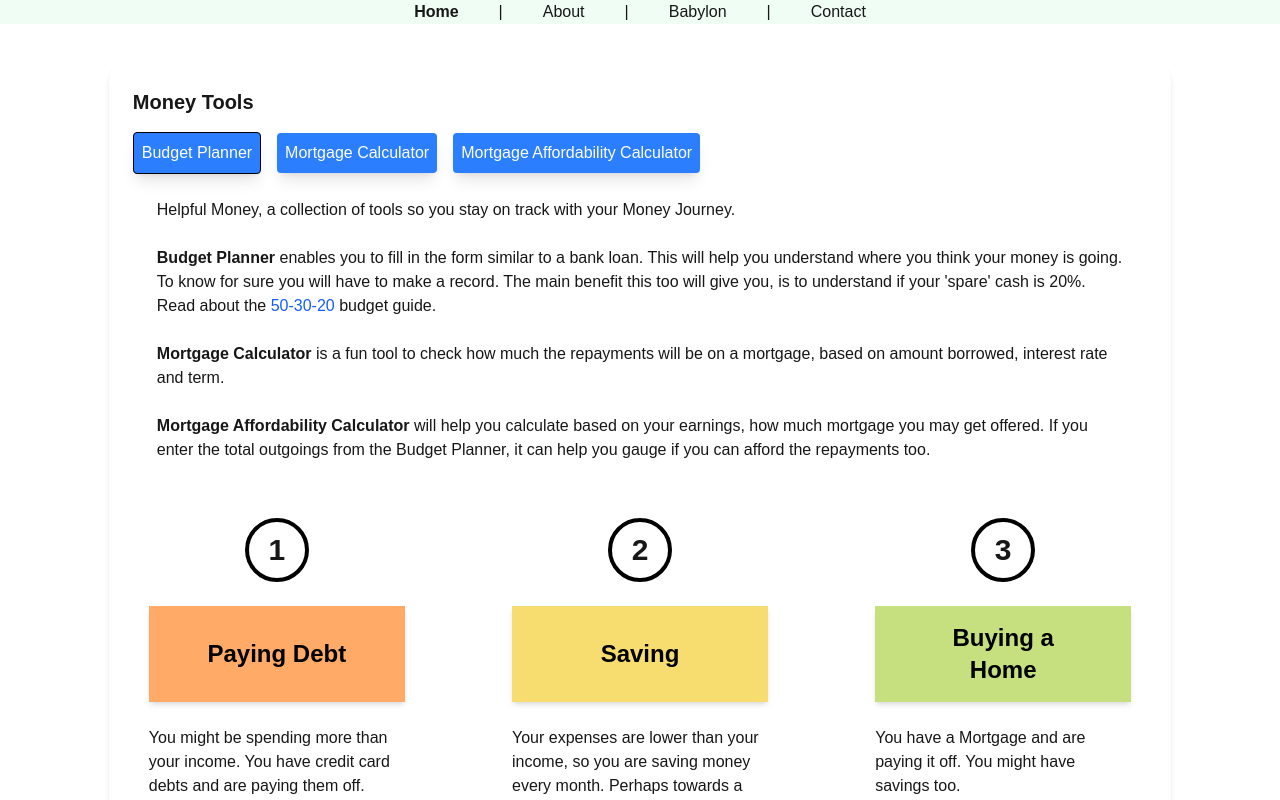
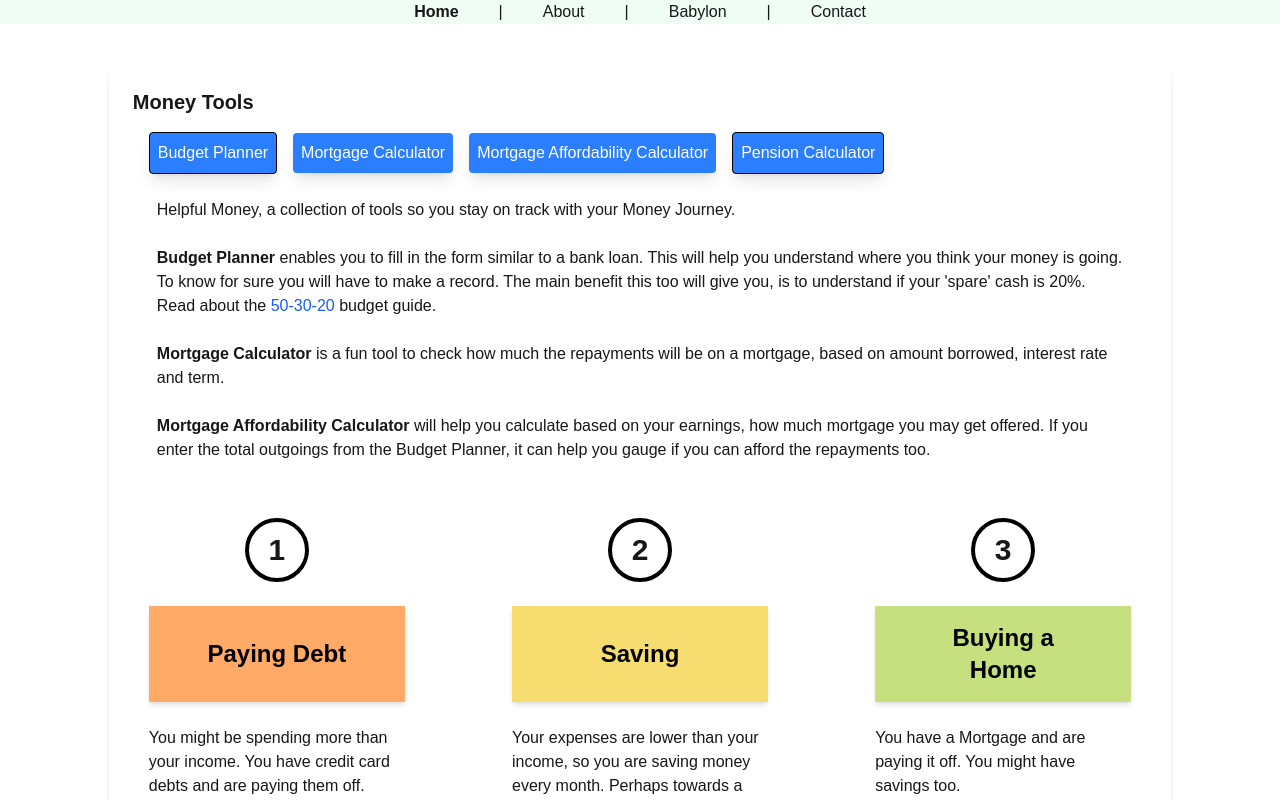
Before and after one commit to neilmillard/tools-budget, a Next.js app: page / in a window 1280 px wide. Shown: the top 800 px of the page. Built offline with nearby package versions, Linux system fonts and the light colour scheme; no server answers.

Commit message:
Add pension button on main page

```diff
--- a/src/app/page.tsx
+++ b/src/app/page.tsx
@@ -6,7 +6,8 @@ export default function Home() {
     <div className="w-[83%] mx-auto p-6 bg-white rounded-2xl shadow-md mt-10">
       <h2 className="text-xl font-bold mb-4">Money Tools</h2>
       <div>
-            <button className={"p-2 rounded border border-black shadow-lg bg-blue-500 text-white hover:bg-blue-700"}>
+        <button
+          className={"ml-4 p-2 rounded border border-black shadow-lg bg-blue-500 text-white hover:bg-blue-700"}>
           <Link href="/budget/">Budget Planner</Link>
         </button>
         <button className={"ml-4 p-2 rounded border-black shadow-lg bg-blue-500 text-white hover:bg-blue-700"}>
@@ -14,6 +15,10 @@ export default function Home() {
         </button>
         <button className={"ml-4 p-2 rounded border-black shadow-lg bg-blue-500 text-white hover:bg-blue-700"}>
           <Link href="/afford/">Mortgage Affordability Calculator</Link>
+        </button>
+        <button
+          className={"ml-4 p-2 rounded border border-black shadow-lg bg-blue-500 text-white hover:bg-blue-700"}>
+          <Link href="/pension/">Pension Calculator</Link>
         </button>
       </div>
       <div className="p-6">
```
Lines whose indentation alone changed are shown as unchanged.
